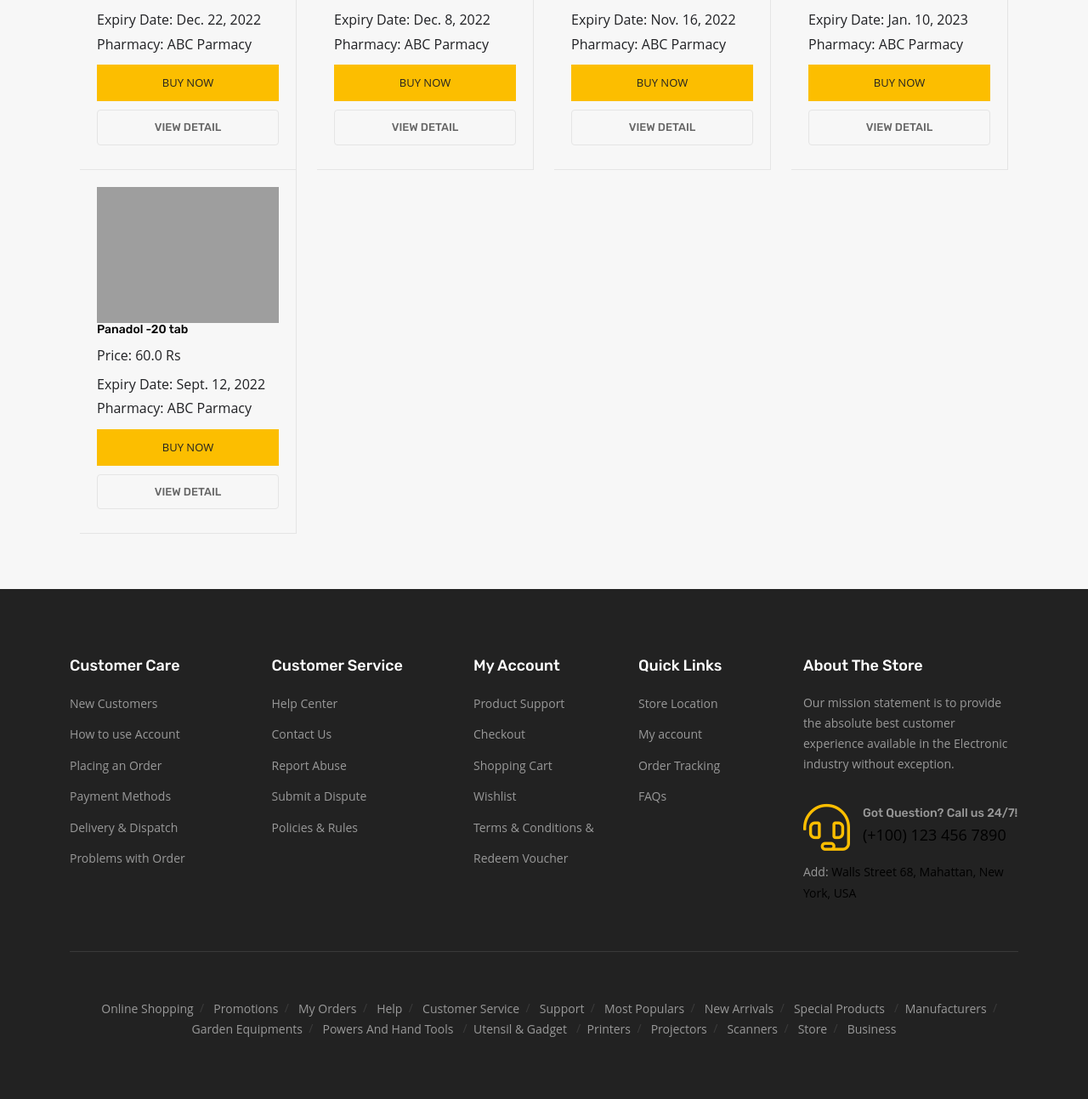
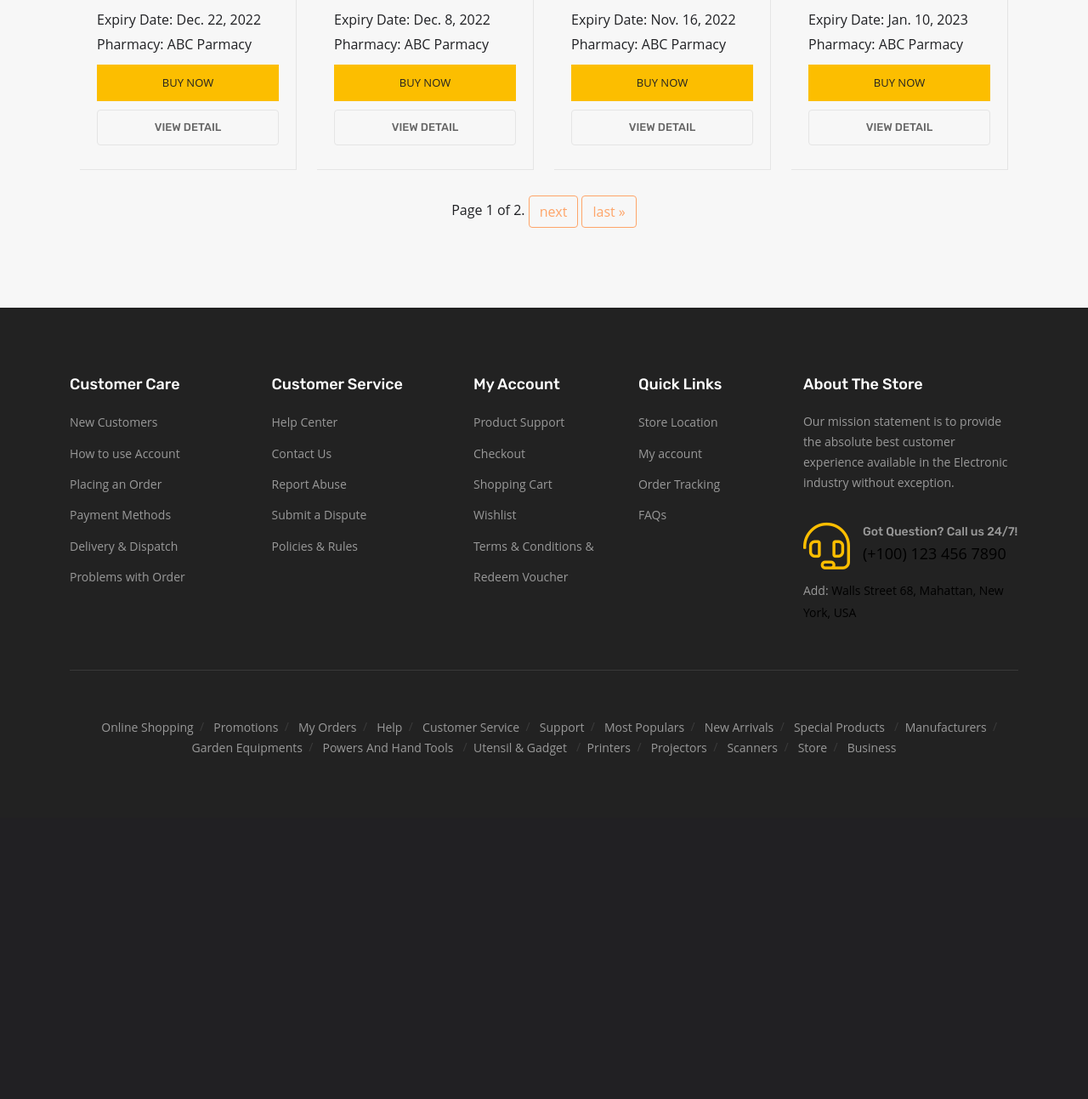
Before and after one commit to malikakmal352/TakeCare-System, a Django app: page /Pharmacies/1 in a window 1280 px wide. Shown: the part 652-1945 px from the top of the page at 85% size. After the commit the page ends 1541 px from the top, so only its background shows below. Run offline with Django 4.2, Linux system fonts and the light colour scheme; data comes from the database, SQL or seed files in the repository; both versions use the stored data as it was after the commit; some libraries are stand-ins or nearby versions; grey boxes are pictures that could not be loaded.

Commit message:
first commit

```diff
--- a/Pharmacy_Store/templates/Medicine_Card.html
+++ b/Pharmacy_Store/templates/Medicine_Card.html
@@ -119,7 +119,6 @@ border-color:#014e78
 
 
     </style>
-
 
     <!--////////////////////////////////Autocomplete js cdn start//////////////////////////////////////-->
     <script src="https://ajax.googleapis.com/ajax/libs/jquery/1.7.1/jquery.js">
@@ -316,7 +315,7 @@ border-color:#014e78
                         <div class="product__thumb fix">
                             <div class="product-image w-img">
                                 <a href="/Medicine_details/{{i.id}}">
-                                    <img alt="product" src="/media/{{ i.img }}" style="max-height:20vh;">
+                                    <img alt="product" src="/media/{{ i.img }}" style="height:20vh;min-height:15vh">
                                 </a>
                             </div>
                             <div class="product-action">
@@ -373,6 +372,41 @@ border-color:#014e78
                 </div>
                 {% endfor%}
             </div>
+            <div class="row">
+                <div class="col-xl-12">
+                    <div class="basic-pagination text-center pt-30 pb-30">
+
+                        <nav>
+                            <ul>
+                       <span class="step-links">
+                            {% if all_Medicine.has_previous %}
+                            <a href="?page=1">
+                                <button class="btn btn-outline-warning">&laquo; first</button>
+                            </a>
+                            <a href="?page={{ all_Medicine.previous_page_number }}">
+                                    <button class="btn btn-outline-warning">previous</button>
+                                </a>
+                            {% endif %}
+                            <span class="current">
+                                Page {{ all_Medicine.number }} of {{ all_Medicine.paginator.num_pages }}.
+                            </span>
+
+                            {% if all_Medicine.has_next %}
+                                <a href="?page={{ all_Medicine.next_page_number }}">
+                                    <button class="btn btn-outline-warning">next</button>
+                                </a>
+                                <a href="?page={{ all_Medicine.paginator.num_pages }}">
+                                    <button class="btn btn-outline-warning">last &raquo;</button>
+                                </a>
+                            {% endif %}
+                        </span>
+                            </ul>
+                        </nav>
+                    </div>
+                </div>
+
+            </div>
+
         </div>
     </div>
 
--- a/Pharmacy_Store/views.py
+++ b/Pharmacy_Store/views.py
@@ -1,6 +1,7 @@
 import uuid
 from datetime import datetime
 from django.contrib import messages
+from django.core.paginator import Paginator
 
 from django.shortcuts import render, redirect
 from django.utils.timezone import now
@@ -21,8 +22,13 @@ def Pharmacies(request, id):
     labcity = Labcity.objects.all()
     labcitys = Labcity.objects.all()
     Test_name = Add_New_Medicine.objects.all()
-    all_Medicine = Add_New_Medicine.objects.filter(status="Active", is_Expired=False).order_by('-id')
+    all_Medicines = Add_New_Medicine.objects.filter(status="Active", is_Expired=False).order_by('-id')
     Customer = Patient.objects.all()
+
+    paginator = Paginator(all_Medicines, 4)  # Show 5 contacts per page.
+    page_number = request.GET.get('page')
+    all_Medicine = paginator.get_page(page_number)
+
     # book_Test = Book_Test.objects.all()
     w = datetime.date(now())
 
```
Also changed, not shown: Doctor/templates/Health_blogs.html (+44 -32 lines), Doctor/views.py (+8 -6 lines), db.sqlite3.
